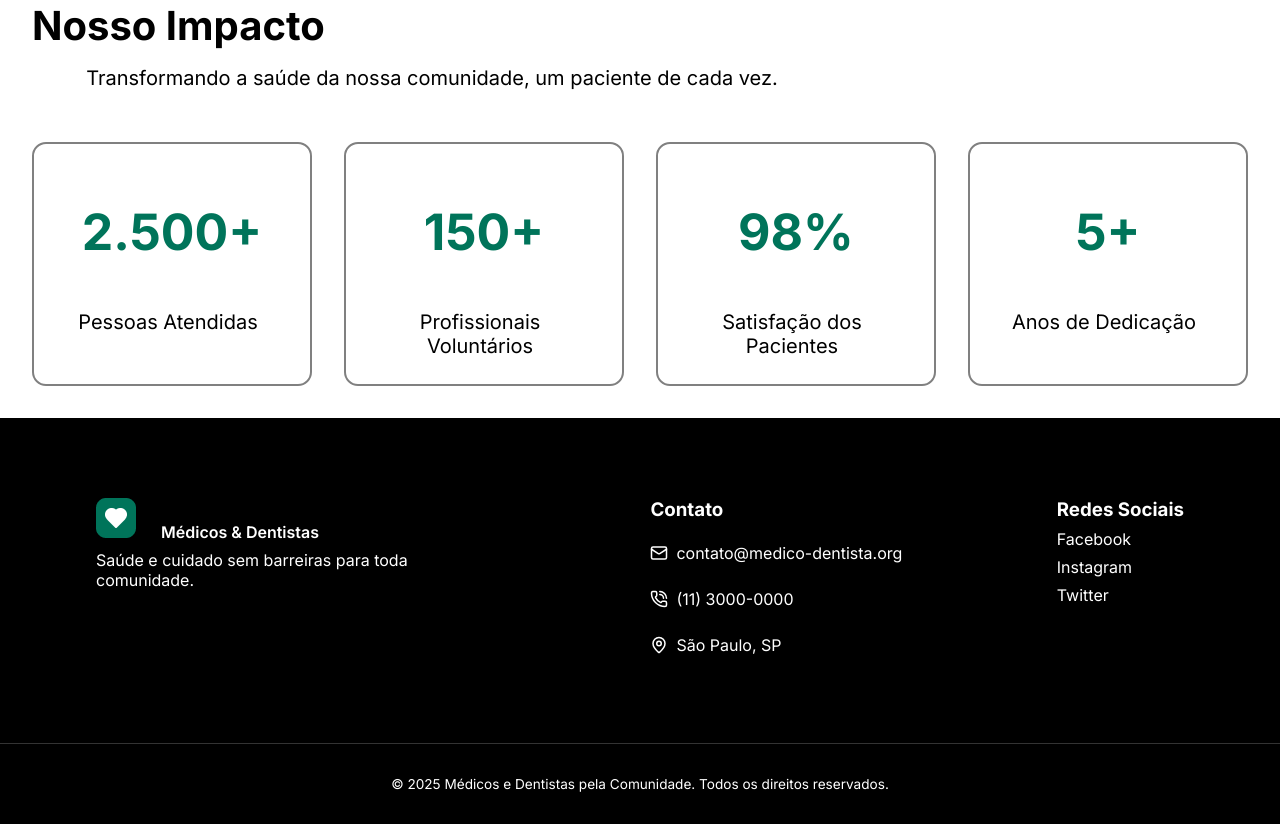
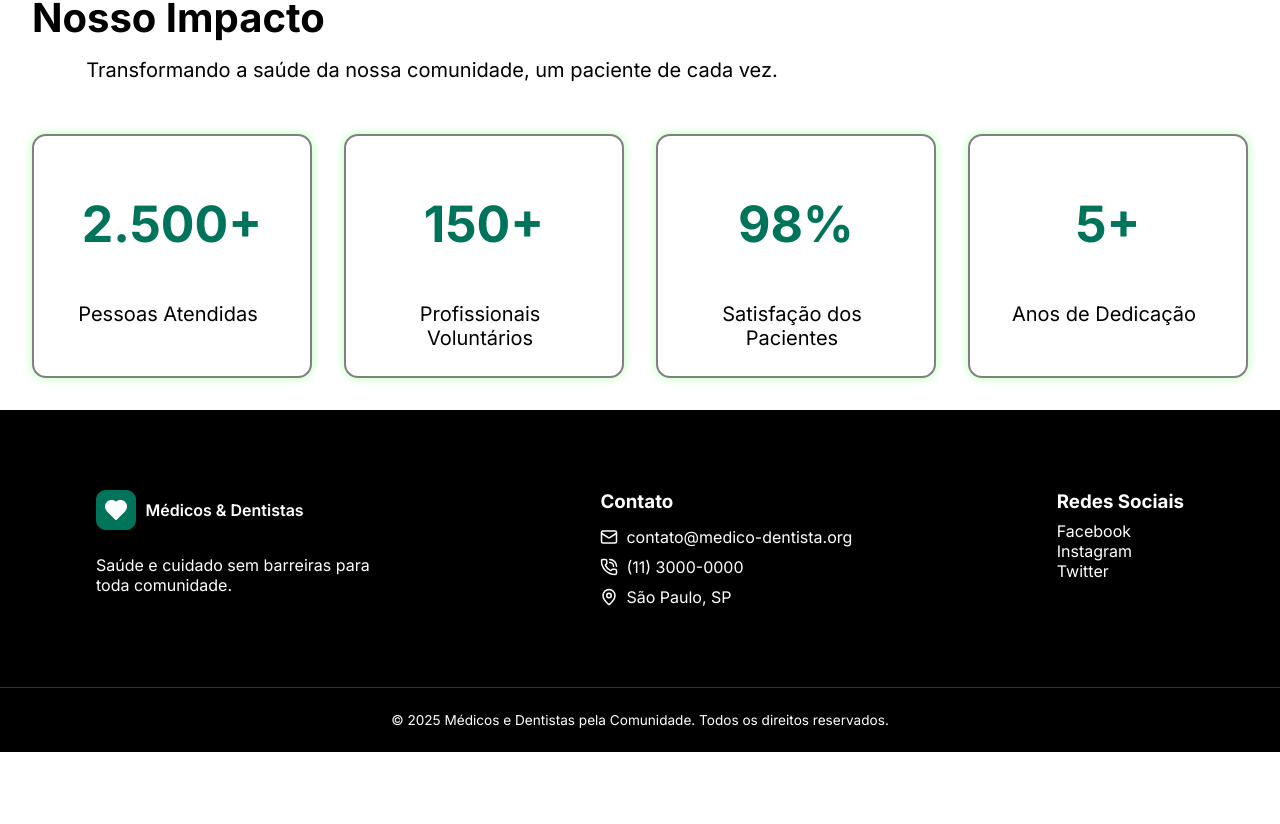
Before and after one commit to DevAlessandra/ProjetoReact, a React (Vite) app: page / in a window 1280 px wide. Shown: the part 1188-2012 px from the top of the page. After the commit the page ends 1940 px from the top, so only its background shows below. Built offline with nearby package versions, Linux system fonts and the light colour scheme.

Commit message:
alterado footer

```diff
--- a/src/components/footer/Footer.jsx
+++ b/src/components/footer/Footer.jsx
@@ -1,19 +1,21 @@
 import React from "react";
-import S from './Footer.module.scss'
-import Logo from '../../assets/logo.png'
-import { Link } from "react-router-dom"
+import S from "./Footer.module.scss";
+import Logo from "../../assets/logo.png";
+import { Link } from "react-router-dom";
 import { Mail, PhoneCall, MapPin } from "lucide-react";
-
-
 
 export default function Footer() {
   return (
     <footer>
       <article className={S.boxfooter}>
-        <div className={S.boxtext}>
+        <div className={S.logo1}>
+       <div className={S.logo}>
                <img src={Logo} alt="Logo do site" />
                <Link to="/">Médicos & Dentistas</Link>
-          <p> Saúde e cuidado sem barreiras para toda comunidade.</p>
+       </div>
+        <div className={S.par}>
+          <p>Saúde e cuidado sem barreiras para toda comunidade.</p>
+        </div>
          </div>
 
         <div className={S.boxtextcontato}>
@@ -35,14 +37,14 @@ export default function Footer() {
           </div>
         </div>
 
-
         <div className={S.boxtextredes}>
           <h3>Redes Sociais</h3>
-          <p>Facebook </p>
-          <p>Instagram </p>
+          <p>Facebook</p>
+          <p>Instagram</p>
           <p>Twitter</p>
         </div>
       </article>
+
       <div className={S.copy}>
         <p>© 2025 Médicos e Dentistas pela Comunidade. Todos os direitos reservados.</p>
       </div>
--- a/src/components/footer/Footer.module.scss
+++ b/src/components/footer/Footer.module.scss
@@ -3,29 +3,36 @@
   justify-content: space-between;
   align-items: flex-start;
   padding: 5rem 6rem;
-  gap: 4rem;
+  gap: 3rem;
   flex-wrap: wrap;
   background-color: black;
   color: white;
+
+
+
+ .logo {
+   flex-direction: row;
+  display: flex;
+  gap: 0.6rem;
+   align-items: center;
 }
 
-.boxfooter a {
-  color: #fff;
+a {
   text-decoration: none;
+  color: white;
+  font-size: 1rem;
   font-weight: 600;
-  padding:  10px 0;
 }
-p{
-    margin: 0.5rem 0;
+  .par {
+    font-size: 1rem;
+    margin-top: 25px;
+    max-width: 300px;
+
+
+
+  }
 }
-.boxtext{
-    max-width: 400px;
-    a{
-       padding: 5px 25px;
-        margin-top: 1rem;
 
-    }
-}
 .boxtextcontato {
   display: flex;
   flex-direction: column;
@@ -39,12 +46,22 @@ p{
 .line {
   display: flex;
   align-items: center;
-  gap: 8px; // Espaço entre ícone e texto
+  gap: 8px;
 }
 
 .icon {
   width: 18px;
   height: 18px;
+}
+
+.boxtextredes {
+  h3 {
+    margin-bottom: 8px;
+  }
+
+  p {
+    cursor: pointer;
+  }
 }
 
 .copy {
@@ -53,5 +70,18 @@ p{
   padding: 1.5rem 1rem;
   font-size: 0.85rem;
   background: black;
-  color:white
+  color: white;
 }
+@media (max-width: 786px) {
+  .boxfooter {
+    padding: 3rem 1.5rem;
+    justify-content: center;
+    text-align: center;
+    font-size: 0.85rem;
+  }
+
+  .boxtextcontato,
+  .boxtextredes {
+    align-items: center;
+  }
+}
--- a/src/components/header/Header.module.scss
+++ b/src/components/header/Header.module.scss
@@ -4,7 +4,7 @@ header {
   justify-content: space-between;
   padding: 1rem 3rem;
   border-bottom: 2px solid gray;
-  position: relative;
+
 }
 
 .logo {
--- a/src/pages/home/Home.module.scss
+++ b/src/pages/home/Home.module.scss
@@ -22,9 +22,7 @@
     margin-top: 2rem;
 
     img {
-      width: 620px;
-      height: auto;
-      padding: 30px;
+      border-radius: 12px;
     }
 }
 
@@ -41,6 +39,11 @@
     font-weight: 500;
     border: none;
     cursor: pointer;
+
+&:hover {
+      background-color: #079672;
+    }
+
    }
 .btn2{
     margin-left: 1rem;
@@ -54,6 +57,10 @@
     border: 2px solid #00745a;
     cursor: pointer;
 }
+    :hover {
+      background-color: #ebf3f1;
+    }
+
 
   }
 }
@@ -98,13 +105,16 @@
     margin-top: 1rem;
   }
 
-  .boxhome h1 {
+   h1 {
     font-size: 2.2rem;
   }
 
-  .boxhome p {
+   p {
     font-size: 1.1rem;
   }
+.boximg img {
+      display: none;
+    }
 
   .boxhome .boxtexto {
     padding: 2rem 1rem;
@@ -146,6 +156,7 @@
         gap: 2rem;
         justify-content: center;
 
+
     }
     h3{
         font-size: 1.5rem;
@@ -164,9 +175,17 @@
         padding: 0.6rem 1.3rem;
         font-size: 1rem;
         font-weight: 200;
+       box-shadow: 0 0 10px rgba(0, 255, 0, 0.3); // sombra verde suave
 
-    }
+  transition: box-shadow 0.3s ease, transform 0.2s ease;
+     &:hover {
+    box-shadow: 0 0 18px rgba(0, 255, 0, 0.6); // mais forte
+    transform: translateY(-3px);
+  }
 }
+
+ }
+
 /* ✅ TABLET */
 @media (max-width: 1024px) {
   .missao {
@@ -205,6 +224,13 @@
         justify-content: center;
         margin-top: 20px;
       }
+        .card {
+      transition: transform 0.3s ease;
+
+      &:hover {
+        transform: scale(1.05);
+      }
+    }
 
         .itemImpacto{
             width: 315px;
@@ -215,8 +241,14 @@
             padding: 0.6rem 1.3rem;
             font-size: 1rem;
             font-weight: 200;
-            text-align: center;
-        }
+            text-align: center;box-shadow: 0 0 10px rgba(0, 255, 0, 0.3); // sombra verde suave
+          transition: box-shadow 0.3s ease, transform 0.2s ease;
+          &:hover {
+    box-shadow: 0 0 18px rgba(0, 255, 0, 0.6); // mais forte
+    transform: translateY(-3px);
+  }
+}
+
         h3{
             font-size: 3.125rem;
             margin:3rem 1rem;
```
Lines whose indentation alone changed are shown as unchanged.
